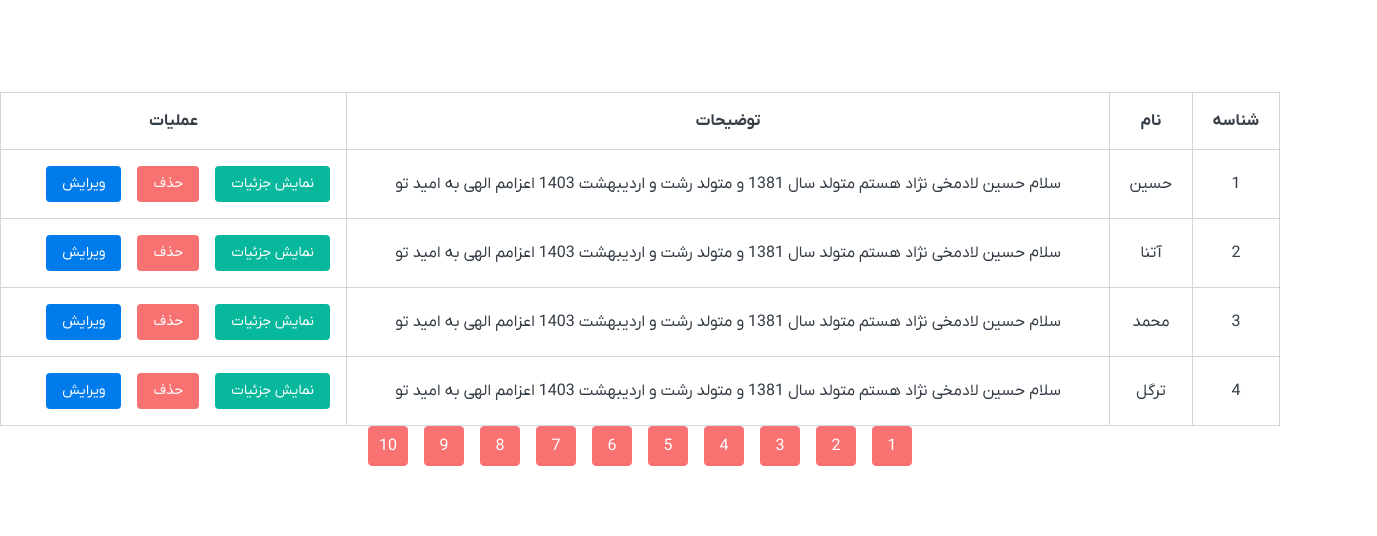
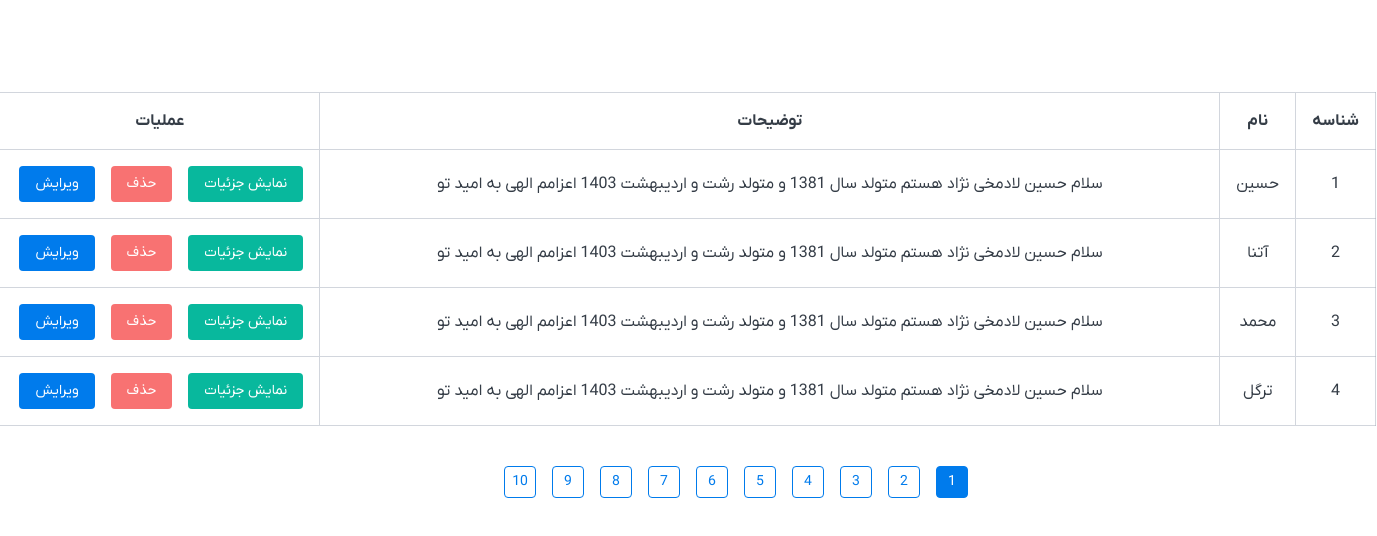
Before and after one commit to hosein-ladmakhi/pyschologist-crm, a Next.js app: page / in a window 1280 px wide. Shown: the top 536 px of the page, 1377 px wide, since content can reach past the window. Built offline with nearby package versions, Linux system fonts and the light colour scheme.

Commit message:
table & pagination

```diff
--- a/src/app/page.tsx
+++ b/src/app/page.tsx
@@ -1,28 +1,28 @@
 'use client';
 
 import Button from '@/ui/kit/Button';
-import Pagination from '@/ui/kit/Pagination';
 import Table from '@/ui/kit/Table';
 import { TColumns, TRows } from '@/ui/kit/Table/index.type';
 
 const columns: TColumns = [
   {
     label: 'شناسه',
-    width: 20,
+    additionalClass: 'min-w-[50px]',
     name: 'id',
   },
   {
     label: 'نام',
-    width: 150,
+    additionalClass: 'min-w-[50px]',
     name: 'firstName',
   },
   {
     label: 'توضیحات',
     name: 'bio',
+    additionalClass: 'min-w-[900px]',
   },
   {
     label: 'عملیات',
-    width: 320,
+    additionalClass: 'min-w-[320px]',
     name: 'action',
   },
 ];
@@ -105,8 +105,13 @@ const rows: TRows = [
 const MainPage = () => {
   return (
     <div className="container my-20">
-      <Table size="xs" rows={rows} columns={columns} />
-      <Pagination variant="error" />
+      <Table
+        totalPage={10}
+        activePage={1}
+        size="xs"
+        rows={rows}
+        columns={columns}
+      />
     </div>
   );
 };
--- a/src/ui/kit/Pagination/index.css
+++ b/src/ui/kit/Pagination/index.css
@@ -1,8 +1,8 @@
 .pagination {
-    @apply flex justify-center items-center w-full gap-4;
+    @apply flex justify-center items-center w-full gap-4 flex-wrap;
 
     .item {
-        @apply cursor-pointer select-none h-10 w-10 flex justify-center items-center;
+        @apply cursor-pointer select-none h-10 w-10 flex justify-center items-center transition-all;
     }
 
 
@@ -11,7 +11,7 @@
         .item {
             @apply border border-primary text-primary;
 
-            &.active {
+            &.active, &:hover {
                 @apply bg-primary text-white;
             }
         }
@@ -21,7 +21,7 @@
         .item {
             @apply border border-main text-main;
 
-            &.active {
+            &.active, &:hover {
                 @apply bg-main text-white;
             }
         }
@@ -31,7 +31,7 @@
         .item {
             @apply border border-info text-info;
 
-            &.active {
+            &.active, &:hover {
                 @apply bg-info text-white;
             }
         }
@@ -41,7 +41,7 @@
         .item {
             @apply border border-warning text-warning;
 
-            &.active {
+            &.active, &:hover {
                 @apply bg-warning text-white;
             }
         }
@@ -51,7 +51,7 @@
         .item {
             @apply border border-error text-error;
 
-            &.active {
+            &.active, &:hover {
                 @apply bg-error text-white;
             }
         }
@@ -61,7 +61,7 @@
         .item {
             @apply border border-success text-success;
 
-            &.active {
+            &.active, &:hover {
                 @apply bg-success text-white;
             }
         }
@@ -71,7 +71,7 @@
         .item {
             @apply border border-accent text-accent;
 
-            &.active {
+            &.active, &:hover {
                 @apply bg-accent text-white;
             }
         }
@@ -81,7 +81,7 @@
         .item {
             @apply border border-neutral text-neutral;
 
-            &.active {
+            &.active, &:hover {
                 @apply bg-neutral text-white;
             }
         }
@@ -91,7 +91,7 @@
         .item {
             @apply border border-secondary text-secondary;
 
-            &.active {
+            &.active, &:hover {
                 @apply bg-secondary text-white;
             }
         }
--- a/src/ui/kit/Pagination/index.tsx
+++ b/src/ui/kit/Pagination/index.tsx
@@ -7,19 +7,33 @@ import { TPaginationProps } from './index.type';
 
 const Pagination: FC<TPaginationProps> = ({
   shape = 'round',
-  size = 'normal',
+  size = 'sm',
   variant = 'main',
+  totalPage,
+  additionalClass = '',
+  activePage,
+  onChangePage,
 }) => {
-  const classes = classNames('pagination', {
+  const classes = classNames('pagination', additionalClass, {
     [`pagination-${shape}`]: !!shape,
     [`pagination-${size}`]: !!size,
     [`pagination-${variant}`]: !!variant,
   });
   return (
     <ul className={classes}>
-      {Array.from({ length: 10 }).map((_, index) => (
-        <li className="item active">{index + 1}</li>
-      ))}
+      {Array.from({ length: totalPage }).map((_, index) => {
+        const pageIndex = index + 1;
+        const isActivePage = pageIndex === activePage;
+        return (
+          <li
+            onClick={onChangePage.bind(null, pageIndex)}
+            key={index}
+            className={classNames('item', { active: isActivePage })}
+          >
+            {pageIndex}
+          </li>
+        );
+      })}
     </ul>
   );
 };
--- a/src/ui/kit/Pagination/index.type.ts
+++ b/src/ui/kit/Pagination/index.type.ts
@@ -6,6 +6,10 @@ interface IBasePagination {
   variant?: TComponentVariant;
   size?: TComponentSize;
   shape?: TPaginationShape;
+  totalPage: number;
+  additionalClass?: string;
+  activePage: number;
+  onChangePage: (page: number) => void;
 }
 
 export type TPaginationProps = IBasePagination;
--- a/src/ui/kit/Table/index.tsx
+++ b/src/ui/kit/Table/index.tsx
@@ -5,6 +5,7 @@ import './index.css';
 import { FC } from 'react';
 import { TTableProps } from './index.type';
 import classNames from 'classnames';
+import Pagination from '../Pagination';
 
 const Table: FC<TTableProps> = ({
   columns,
@@ -12,8 +13,10 @@ const Table: FC<TTableProps> = ({
   bordered = true,
   size = 'sm',
   variant = 'light',
+  activePage,
+  onChangePage = () => {},
+  totalPage,
 }) => {
-  console.log(variant);
   const classes = classNames('table', `text-${size}`, {
     bordered,
     'without-bordered': !bordered,
@@ -26,10 +29,9 @@ const Table: FC<TTableProps> = ({
           <tr className="group">
             {columns.map((column) => (
               <th
+                scope="col"
                 key={column.name}
-                className={`item ${
-                  column.width ? `w-[${column.width}px]` : ''
-                }`}
+                className={classNames('item', column.additionalClass || '')}
               >
                 {column.label}
               </th>
@@ -48,6 +50,16 @@ const Table: FC<TTableProps> = ({
           ))}
         </tbody>
       </table>
+
+      {activePage && totalPage && (
+        <Pagination
+          activePage={activePage}
+          onChangePage={onChangePage}
+          variant="primary"
+          totalPage={totalPage}
+          additionalClass="my-10"
+        />
+      )}
     </>
   );
 };
--- a/src/ui/kit/Table/index.type.ts
+++ b/src/ui/kit/Table/index.type.ts
@@ -2,7 +2,7 @@ import { TComponentSize } from '@/types/component.type';
 
 export interface IColumn {
   label: string;
-  width?: number;
+  additionalClass?: string;
   name: string;
 }
 
@@ -18,6 +18,9 @@ interface IBaseTable {
   bordered?: boolean;
   size?: TComponentSize;
   variant?: TTableVariant;
+  activePage?: number;
+  onChangePage?: (page: number) => void;
+  totalPage?: number;
 }
 
 export type TTableProps = IBaseTable;
```
